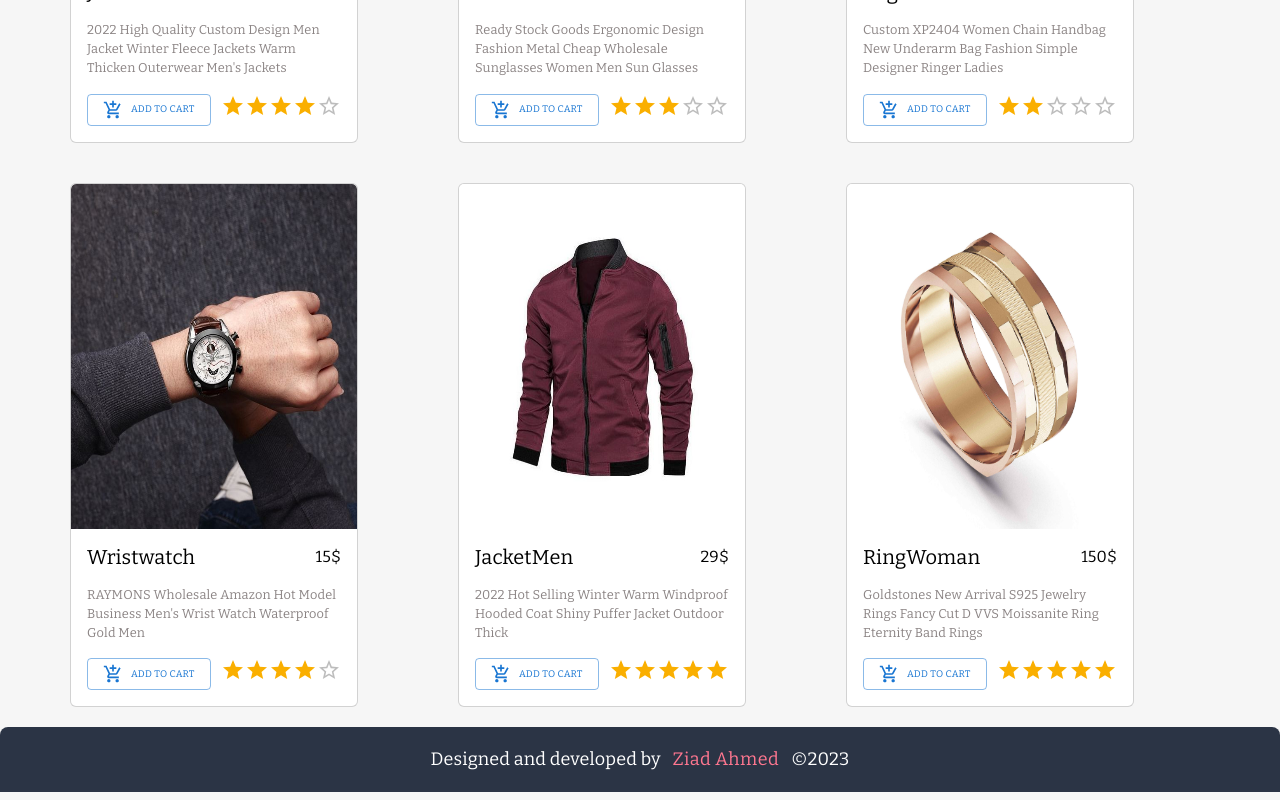
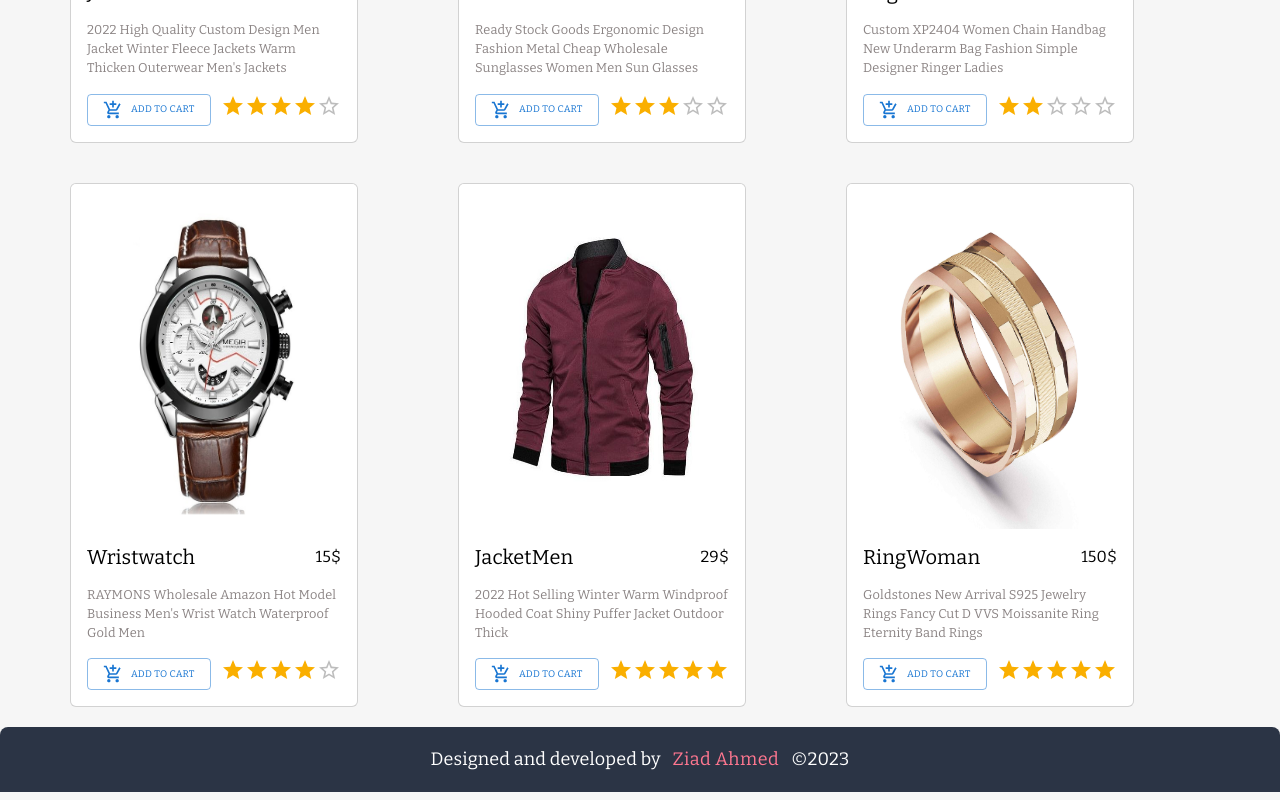
Before and after one commit to ZiadAhmed92/ecommerce, a React (Vite) app: page / in a window 1280 px wide. Shown: the part 1468-2268 px from the top of the page. Built offline with nearby package versions, Linux system fonts and the light colour scheme.

Commit message:
filterProduce

```diff
--- a/src/Components/Main/Main.jsx
+++ b/src/Components/Main/Main.jsx
@@ -1,10 +1,12 @@
 import { useTheme } from "@emotion/react";
 import "./Main.css";
+// @ts-ignore
 import { useEffect, useState } from "react";
 import {
   Box,
   Button,
   Dialog,
+  // @ts-ignore
   DialogActions,
   IconButton,
   Rating,
@@ -12,30 +14,44 @@ import {
 import AddShoppingCartOutlinedIcon from "@mui/icons-material/AddShoppingCartOutlined";
 import ProductDetails from "./ProductDetails";
 import { Close } from "@mui/icons-material";
-import img1 from "../../img/1/final.png"
-import img12 from "../../img/1/images.jpg"
-import img2 from "../../img/2/2.jpg"
-import img22 from "../../img/2/3.jpg"
-import img23 from "../../img/2/final.jpg"
-import img3 from "../../img/3/1.jpg"
-import img32 from "../../img/3/2.jpg"
-import img33 from "../../img/3/4.jpg"
-import img34 from "../../img/3/final.jpg"
-import img4 from "../../img/4/3.jpg"
-import img42 from "../../img/4/4.jpg"
-import img43 from "../../img/4/final.jpg"
-import img5 from "../../img/5/1 (5).jpg"
-import img52 from "../../img/5/1 (6).jpg"
-import img53 from "../../img/5/100.jpg"
-import img6 from "../../img/6/1.jpg"
-import img62 from "../../img/6/2.jpg"
+// @ts-ignore
+import img1 from "../../img/1/final.png";
+// @ts-ignore
+import img12 from "../../img/1/images.jpg";
+// @ts-ignore
+import img2 from "../../img/2/2.jpg";
+// @ts-ignore
+import img22 from "../../img/2/3.jpg";
+// @ts-ignore
+import img23 from "../../img/2/final.jpg";
+// @ts-ignore
+import img3 from "../../img/3/1.jpg";
+// @ts-ignore
+import img32 from "../../img/3/2.jpg";
+// @ts-ignore
+import img33 from "../../img/3/4.jpg";
+// @ts-ignore
+import img34 from "../../img/3/final.jpg";
+// @ts-ignore
+import img4 from "../../img/4/3.jpg";
+// @ts-ignore
+import img42 from "../../img/4/4.jpg";
+// @ts-ignore
+import img43 from "../../img/4/final.jpg";
+// @ts-ignore
+import img5 from "../../img/5/1 (5).jpg";
+// @ts-ignore
+import img52 from "../../img/5/1 (6).jpg";
+// @ts-ignore
+import img53 from "../../img/5/100.jpg";
+// @ts-ignore
+import img6 from "../../img/6/1.jpg";
+// @ts-ignore
+import img62 from "../../img/6/2.jpg";
 const Main = () => {
-  const [produce, setProduce] = useState([
+  let AllProduce = [
     {
-      img: [
-        img1,
-        img12
-      ],
+      img: [img1, img12],
       category: "Men",
       name: "Jacket",
       price: "29",
@@ -43,11 +59,7 @@ const Main = () => {
       rating: 4,
     },
     {
-      img: [
-        img2,
-        img22,
-        img23,
-      ],
+      img: [img2, img22, img23],
       category: "Men",
       name: "Glasses",
       price: "12",
@@ -55,12 +67,7 @@ const Main = () => {
       rating: 3,
     },
     {
-      img: [
-        img3,
-        img32,
-        img33,
-        img34,
-      ],
+      img: [img3, img32, img33, img34],
       category: "Women",
       name: "Bag",
       price: "10",
@@ -68,12 +75,7 @@ const Main = () => {
       rating: 2,
     },
     {
-      img: [
-        img4,
-        img42,
-        img43
-
-      ],
+      img: [img43, img42, img4],
       category: "Men",
       name: "Wristwatch",
       price: "15",
@@ -81,11 +83,7 @@ const Main = () => {
       rating: 4,
     },
     {
-      img: [
-        img5,
-        img52,
-        img53,
-      ],
+      img: [img5, img52, img53],
       category: "Men",
       name: "JacketMen",
       price: "29",
@@ -93,19 +91,26 @@ const Main = () => {
       rating: 5,
     },
     {
-      img: [
-        img6,
-        img62,
-      ],
+      img: [img6, img62],
       category: "Women",
       name: "RingWoman",
       price: "150",
       desc: "Goldstones New Arrival S925 Jewelry Rings Fancy Cut D VVS Moissanite Ring Eternity Band Rings",
       rating: 5,
     },
-  ]);
+  ];
+  // @ts-ignore
+  const [produce, setProduce] = useState(AllProduce);
+  function filterProduce(cate) {
+    let prt = AllProduce.filter((item) => item.category === cate);
+
+    setProduce(prt);
+  }
+  // useEffect(()=>{
+  //   filterProduce(category)
+  // },[])
   const [produces, setProducs] = useState();
-  const [url, setUrl] = useState(`?populate=*`);
+  // @ts-ignore
 
   let theme = useTheme();
   const [active, setActive] = useState("All");
@@ -130,7 +135,8 @@ const Main = () => {
       <div className="col-md-6 main-btn d-flex">
         <button
           onClick={() => {
-            setUrl(`?populate=*`);
+            setProduce(AllProduce);
+
             setActive("All");
           }}
           style={{ color: theme.palette.text.primary }}
@@ -142,7 +148,7 @@ const Main = () => {
         <button
           onClick={() => {
             setActive("MEN");
-            setUrl(`?populate=*&filters[category][$eq]=men`);
+            filterProduce("Men");
           }}
           style={{ color: theme.palette.text.primary }}
           className={`myButton ${active === "MEN" ? " active" : ""}`}
@@ -152,7 +158,7 @@ const Main = () => {
 
         <button
           onClick={() => {
-            setUrl(`?populate=*&filters[category][$eq]=women`);
+            filterProduce("Women");
             setActive("Women");
           }}
           style={{ color: theme.palette.text.primary }}
@@ -162,7 +168,6 @@ const Main = () => {
         </button>
       </div>
       {produce.map((item, i) => {
-        console.log(item.img);
         return (
           <div key={i} className="col-md-4 main-content ">
             <div>
```
